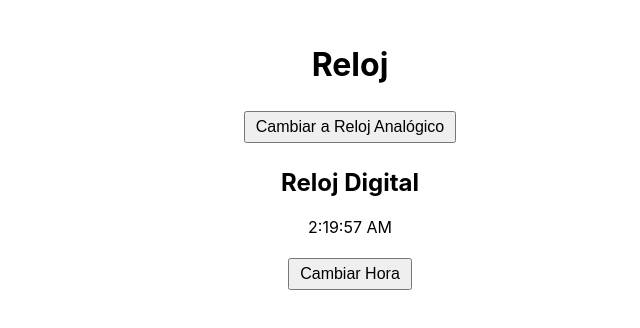
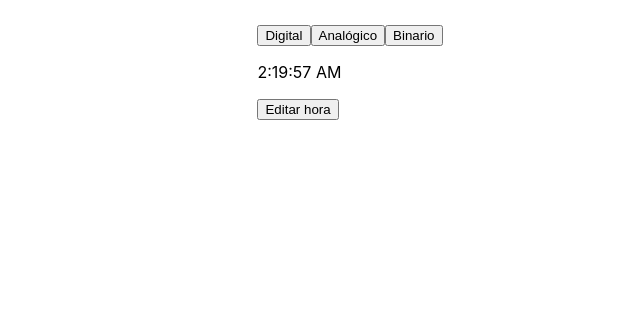
Before and after one commit to RustH3d/relojangulr3, an Angular app: page /clock in a window 1280 px wide. Shown: the top 328 px of the page, without its empty margins (640-1280 px from the left). Built offline with nearby package versions, Linux system fonts and the light colour scheme.

Commit message:
MUCHAAACHOOOOOOOS

```diff
--- a/src/app/clock/clock.component.css
+++ b/src/app/clock/clock.component.css
@@ -1,18 +1,19 @@
-/* src/app/clock/clock.component.css */
 .clock-container {
   text-align: center;
+  margin-top: 20px;
 }
 
-/* src/app/clock/clock.component.css */
 .analog-clock {
   position: relative;
   width: 200px;
   height: 200px;
   border: 10px solid #333;
   border-radius: 50%;
+  background-color: #fff;
   display: flex;
   align-items: center;
   justify-content: center;
+  box-shadow: 0 0 10px rgba(0, 0, 0, 0.5);
 }
 
 .hand {
@@ -20,45 +21,44 @@
   bottom: 50%;
   left: 50%;
   transform-origin: bottom center;
-  transition: transform 1s ease-in-out; /* Agregamos la transición */
-  pointer-events: none; /* No permite interacción con las agujas */
+  transition: transform 1s ease-in-out;
+  pointer-events: none;
 }
 
 .hour {
   width: 6px;
   height: 50px;
   background-color: #000;
-  transform-origin: bottom center;
 }
 
 .minute {
   width: 4px;
   height: 70px;
   background-color: #555;
-  transform-origin: bottom center;
 }
 
 .second {
   width: 2px;
   height: 90px;
   background-color: red;
-  transform-origin: bottom center;
 }
 
-
-
-.controls {
+.binary-clock {
   margin-top: 20px;
 }
 
-button {
-  padding: 5px 10px;
-  margin: 5px;
-  font-size: 16px;
+.binary-clock span {
+  display: inline-block;
+  width: 20px;
+  height: 20px;
+  margin: 2px;
+  background-color: #ddd;
+  text-align: center;
+  line-height: 20px;
 }
 
-.time-input-form {
-  margin-top: 20px;
+.binary-clock span[data-active="1"] {
+  background-color: #00f;
 }
 
 .slider-container {
--- a/src/app/clock/clock.component.html
+++ b/src/app/clock/clock.component.html
@@ -1,45 +1,63 @@
-<!-- src/app/clock/clock.component.html -->
-<div class="clock-container">
-  <h1>Reloj</h1>
-  <button (click)="toggleClockView()">
-    Cambiar a {{ showDigital ? 'Reloj Analógico' : 'Reloj Digital' }}
-  </button>
+<div>
+  <button (click)="toggleClockView('digital')">Digital</button>
+  <button (click)="toggleClockView('analog')">Analógico</button>
+  <button (click)="toggleClockView('binary')">Binario</button>
+</div>
 
+<!-- Reloj Digital -->
 <div *ngIf="showDigital">
-    <h2>Reloj Digital</h2>
   <p>{{ currentTime }}</p>
 </div>
 
-  <div *ngIf="!showDigital">
-    <h2>Reloj Analógico</h2>
-    <div class="analog-clock">
+<!-- Reloj Analógico -->
+<div *ngIf="showAnalog" class="analog-clock">
   <div class="hand hour" [ngStyle]="{'transform': hourRotation}"></div>
   <div class="hand minute" [ngStyle]="{'transform': minuteRotation}"></div>
   <div class="hand second" [ngStyle]="{'transform': secondRotation}"></div>
 </div>
+
+<!-- Reloj Binario -->
+<div *ngIf="showBinary" class="binary-clock">
+  <div>
+    <p>Horas:</p>
+    <div *ngFor="let group of hoursBinary">
+      <span *ngFor="let bit of group" [attr.data-active]="bit">{{ bit }}</span>
+    </div>
+  </div>
+  <div>
+    <p>Minutos:</p>
+    <div *ngFor="let group of minutesBinary">
+      <span *ngFor="let bit of group" [attr.data-active]="bit">{{ bit }}</span>
+    </div>
+  </div>
+  <div>
+    <p>Segundos:</p>
+    <div *ngFor="let group of secondsBinary">
+      <span *ngFor="let bit of group" [attr.data-active]="bit">{{ bit }}</span>
+    </div>
+  </div>
 </div>
 
 <!-- Controles para cambiar la hora -->
-  <div *ngIf="isEditing">
-    <h2>Cambiar Hora</h2>
-    <label>
-      Hora:
-      <input type="range" [(ngModel)]="hourInput" min="0" max="23" (input)="onSliderChange()"/>
-      <span>{{ hourInput }}</span>
-    </label>
-    <label>
-      Minuto:
-      <input type="range" [(ngModel)]="minuteInput" min="0" max="59" (input)="onSliderChange()"/>
-      <span>{{ minuteInput }}</span>
-    </label>
-    <label>
-      Segundo:
-      <input type="range" [(ngModel)]="secondInput" min="0" max="59" (input)="onSliderChange()"/>
-      <span>{{ secondInput }}</span>
-    </label>
-    <button (click)="applyTime()">Aplicar</button>
+<div *ngIf="!isEditing">
+  <button (click)="enableEditing()">Editar hora</button>
 </div>
 
-  <!-- Botón para editar la hora -->
-  <button *ngIf="!isEditing" (click)="showTimeInputForm()">Cambiar Hora</button>
+<div class="time-input-form" *ngIf="isEditing">
+  <div class="slider-container">
+    <label for="hour">Hora:</label>
+    <input type="range" id="hour" min="0" max="23" [(ngModel)]="hourInput">
+    <span>{{ hourInput }}</span>
   </div>
+  <div class="slider-container">
+    <label for="minute">Minuto:</label>
+    <input type="range" id="minute" min="0" max="59" [(ngModel)]="minuteInput">
+    <span>{{ minuteInput }}</span>
+  </div>
+  <div class="slider-container">
+    <label for="second">Segundo:</label>
+    <input type="range" id="second" min="0" max="59" [(ngModel)]="secondInput">
+    <span>{{ secondInput }}</span>
+  </div>
+  <button (click)="applyTimeChanges()">Aplicar</button>
+</div>
--- a/src/app/clock/clock.component.ts
+++ b/src/app/clock/clock.component.ts
@@ -12,96 +12,92 @@ import { FormsModule } from '@angular/forms';
 })
 
 export class ClockComponent implements OnInit, OnDestroy {
-  showDigital = true; // Controla si se muestra el reloj digital o analógico
-  private intervalId: any; // Almacena el ID del intervalo
-  private userTime!: Date; // Mantiene la hora modificada por el usuario
-  private accumulatedSeconds: number = 0; // Variable para acumular los segundos
-
-  // Variables para controlar los deslizadores
-  hourInput: number = 0;
-  minuteInput: number = 0;
-  secondInput: number = 0;
-
-  // Bandera para controlar si estamos en modo de edición
+  showDigital = true;
+  showAnalog = false;
+  showBinary = false;
+  private intervalId: any;
+  userTime: Date = new Date();
   isEditing = false;
 
+  // Variables para los sliders
+  hourInput: number = this.userTime.getHours();
+  minuteInput: number = this.userTime.getMinutes();
+  secondInput: number = this.userTime.getSeconds();
+
   ngOnInit() {
-    this.userTime = new Date(); // Inicializa la hora modificada por el usuario
-    this.startAutoUpdate(); // Empieza a actualizar la hora cada segundo
+    this.startAutoUpdate();
   }
 
   ngOnDestroy() {
-    clearInterval(this.intervalId); // Limpia el intervalo al destruir el componente
+    clearInterval(this.intervalId);
   }
 
-  // Empieza a actualizar la hora cada segundo desde la hora del usuario
   startAutoUpdate() {
     this.intervalId = setInterval(() => {
-      if (!this.isEditing) { // Si no estamos editando, avanza la hora
-        this.userTime.setSeconds(this.userTime.getSeconds() + 1); // Incrementa el segundo
-        this.accumulatedSeconds++; // Acumula los segundos para el movimiento fluido
+      if (!this.isEditing) {
+        this.userTime.setSeconds(this.userTime.getSeconds() + 1);
       }
     }, 1000);
   }
 
-  // Detiene la actualización automática de la hora
   stopAutoUpdate() {
     clearInterval(this.intervalId);
   }
 
-  // Retorna la hora en formato digital
+  toggleClockView(type: string) {
+    this.showDigital = type === 'digital';
+    this.showAnalog = type === 'analog';
+    this.showBinary = type === 'binary';
+  }
+
+  // Función para habilitar el modo de edición
+  enableEditing() {
+    this.isEditing = true;
+    this.stopAutoUpdate();  // Detener la actualización automática cuando estamos editando
+  }
+
+  // Función para aplicar los cambios de la hora
+  applyTimeChanges() {
+    this.userTime.setHours(this.hourInput);
+    this.userTime.setMinutes(this.minuteInput);
+    this.userTime.setSeconds(this.secondInput);
+    this.isEditing = false;
+    this.startAutoUpdate(); // Reinicia la actualización automática
+  }
+
+  // Métodos para obtener las rotaciones y binarios
   get currentTime(): string {
     return this.userTime.toLocaleTimeString();
   }
 
-  // Reloj analógico
   get hourRotation(): string {
-    return `rotate(${this.userTime.getHours() * 30}deg)`; // Cada hora representa 30 grados
+    return `rotate(${this.userTime.getHours() * 30}deg)`;
   }
 
   get minuteRotation(): string {
-    return `rotate(${this.userTime.getMinutes() * 6}deg)`; // Cada minuto representa 6 grados
+    return `rotate(${this.userTime.getMinutes() * 6}deg)`;
   }
 
   get secondRotation(): string {
-    // La aguja de los segundos se mueve en función del acumulado de segundos
-    return `rotate(${this.accumulatedSeconds * 6}deg)`; // Cada segundo representa 6 grados
+    return `rotate(${this.userTime.getSeconds() * 6}deg)`;
   }
 
-  // Alterna entre la vista digital y analógica
-  toggleClockView() {
-    this.showDigital = !this.showDigital;
+  toBinaryArray(value: number, bits: number): number[] {
+    return value.toString(2).padStart(bits, '0').split('').map(Number);
   }
 
-  // Muestra los controles deslizantes para cambiar la hora
-  showTimeInputForm() {
-    this.isEditing = true; // Activa el modo de edición
-    this.stopAutoUpdate(); // Detiene la actualización automática
-
-    // Establece los valores de los deslizadores con la hora actual
-    this.hourInput = this.userTime.getHours();
-    this.minuteInput = this.userTime.getMinutes();
-    this.secondInput = this.userTime.getSeconds();
+  get hoursBinary(): number[][] {
+    const hours = this.userTime.getHours();
+    return [this.toBinaryArray(Math.floor(hours / 10), 2), this.toBinaryArray(hours % 10, 4)];
   }
 
-  // Aplica la hora seleccionada por los deslizadores
-  applyTime() {
-    // Establecemos la hora del usuario sin sobrescribirla con la hora del sistema
-    this.userTime.setHours(this.hourInput);
-    this.userTime.setMinutes(this.minuteInput);
-    this.userTime.setSeconds(this.secondInput);
-
-    this.isEditing = false; // Desactiva el modo de edición
-    this.startAutoUpdate(); // Reanuda la actualización automática
-
-    // Reinicia los segundos acumulados para que la aguja de los segundos se mueva suavemente desde el nuevo punto
-    this.accumulatedSeconds = this.secondInput;
+  get minutesBinary(): number[][] {
+    const minutes = this.userTime.getMinutes();
+    return [this.toBinaryArray(Math.floor(minutes / 10), 3), this.toBinaryArray(minutes % 10, 4)];
   }
 
-  // Detecta cuando el usuario está interactuando con el deslizador y detiene la actualización automática
-  onSliderChange() {
-    if (this.isEditing) {
-      this.stopAutoUpdate(); // Detiene la actualización automática mientras se cambia la hora
-    }
+  get secondsBinary(): number[][] {
+    const seconds = this.userTime.getSeconds();
+    return [this.toBinaryArray(Math.floor(seconds / 10), 3), this.toBinaryArray(seconds % 10, 4)];
   }
 }
```
Lines whose indentation alone changed are shown as unchanged.
